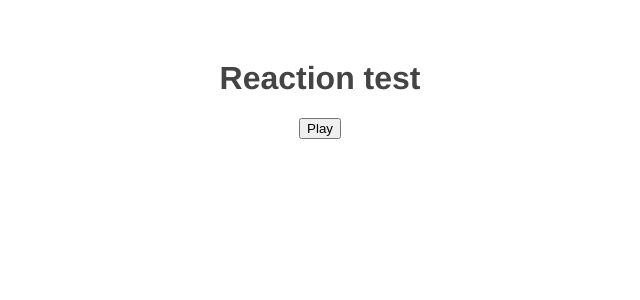
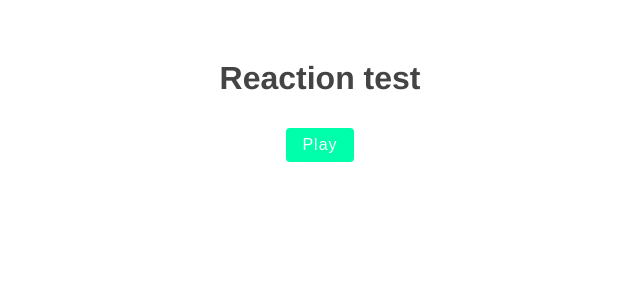
Before and after one commit to rlinsdev/vue-timer, a Vue app: page / in a window 1280 px wide. Shown: the top 300 px of the page, without its empty margins (320-960 px from the left). Built offline with nearby package versions, Linux system fonts and the light colour scheme.

Commit message:
finishing - styling

```diff
--- a/src/App.vue
+++ b/src/App.vue
@@ -45,4 +45,19 @@
   color: #444;
   margin-top: 60px;
 }
+button {
+  background: #0fa;
+  color:white;
+  border:none;
+  padding: 8px 16px;
+  border-radius: 4px;
+  font-size: 16px;
+  letter-spacing: 1px;
+  cursor: pointer;
+  margin: 10px;
+}
+button[disabled] {
+  opacity: 0.2;
+  cursor: not-allowed;
+}
 </style>
--- a/src/components/Results.vue
+++ b/src/components/Results.vue
@@ -1,14 +1,33 @@
 <template>
   <p>Reaction time: {{score}} ms</p>
+  <p class="rank">{{rank}}</p>
 </template>
 
 <script>
 export default {
-  props: ['score']
+  props: ['score'],
+  data() {
+    return {
+      rank:null
+    }
+  },
+  mounted(){
+    if(this.score < 250){
+      this.rank = 'ninja fingers!'
+    } else if (this.score <4000){
+      this.rank = 'Rapid relexes'
+    } else {
+      this.rank = 'Snail peace'
+    }
+  }
 
 }
 </script>
 
 <style>
-
+.rank{
+  font-size: 1.4em;
+  color:#0fa;
+  font-weight:bold;
+}
 </style>
```
